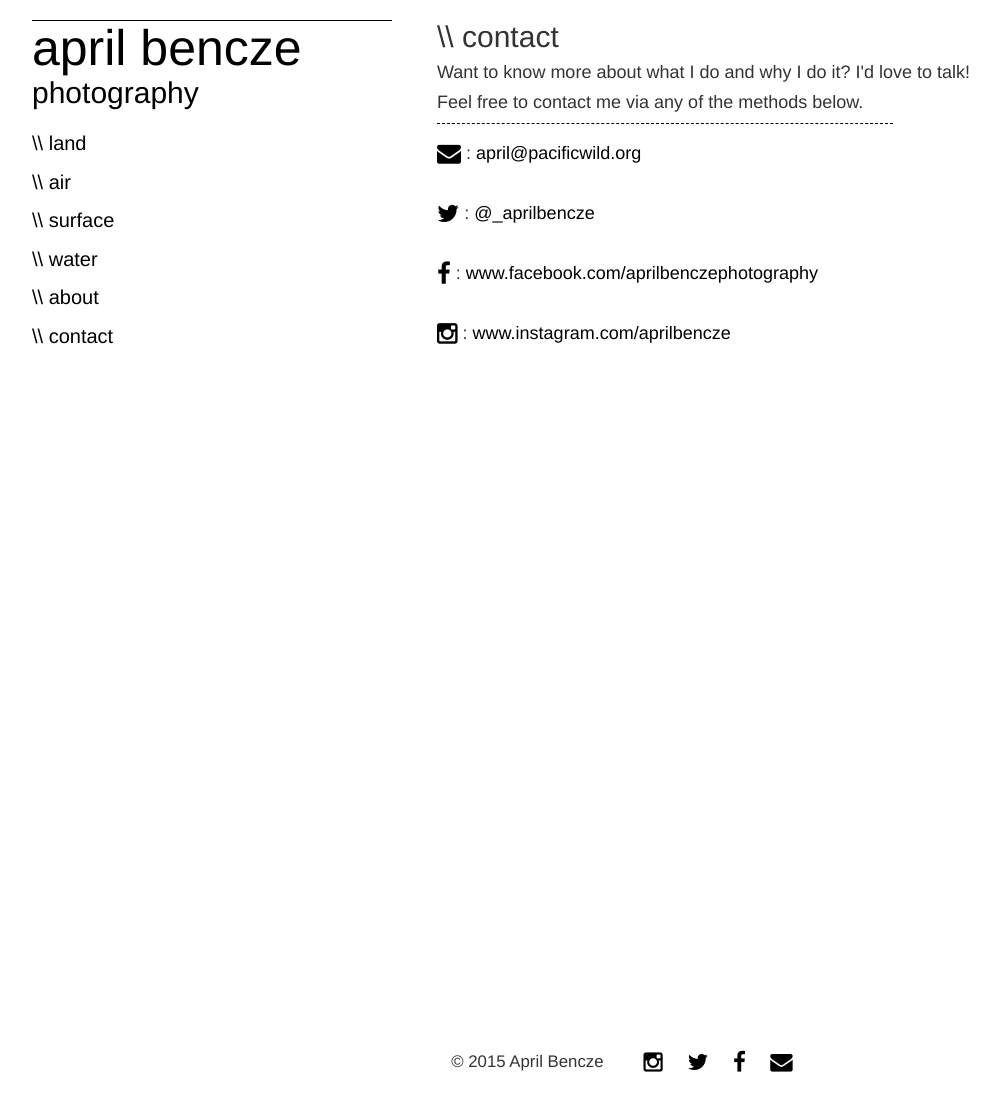
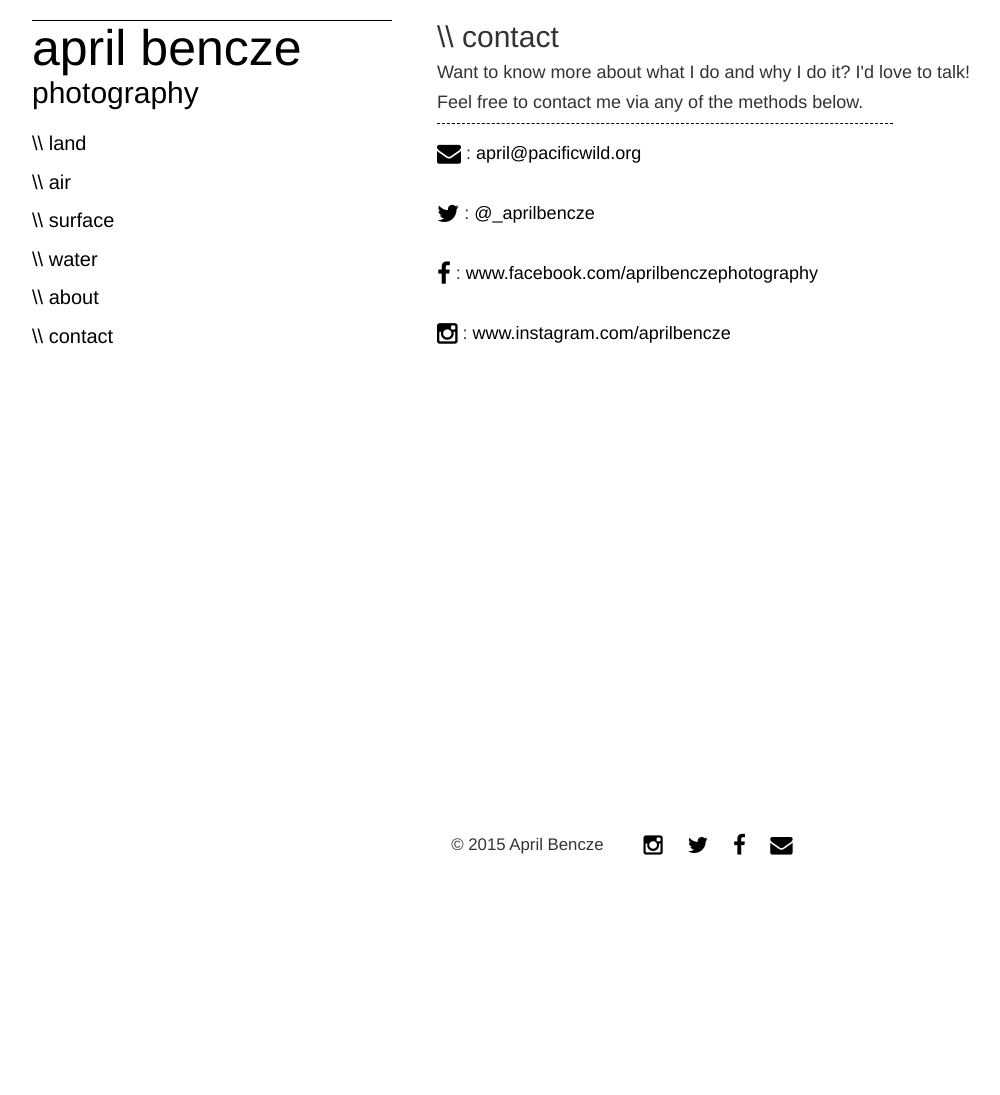
Before and after one commit to aprilbencze/aprilbencze.github.io, a plain HTML site: page contact.html in a window 1280 px wide. Shown: the top 1095 px of the page, without its empty margins (38-1038 px from the left). After the commit the page ends 878 px from the top, so only its background shows below. Drawn offline with nearby package versions, Linux system fonts and the light colour scheme.

Commit message:
fixed contact page footer

```diff
--- a/contact.html
+++ b/contact.html
@@ -47,7 +47,7 @@
   </div>
 
   <nav class="navbar">
-    <div class="container" id="contactFooter">
+    <div class="container">
       <ul id="footerContent">
         <li>&copy; 2015 April Bencze<li>
          <li><a href="https://instagram.com/aprilbencze/" target="_blank"><i class="fa fa-instagram fa-lg"></i></a></li>
--- a/css/style.css
+++ b/css/style.css
@@ -98,10 +98,6 @@ SLIDER
 CONTACT PAGE
 *****************/
 
-#contactFooter {
-  margin-top: 17%;
-}
-
 #contactContent {
   width: 40%;
   padding-bottom: 10px;
```
